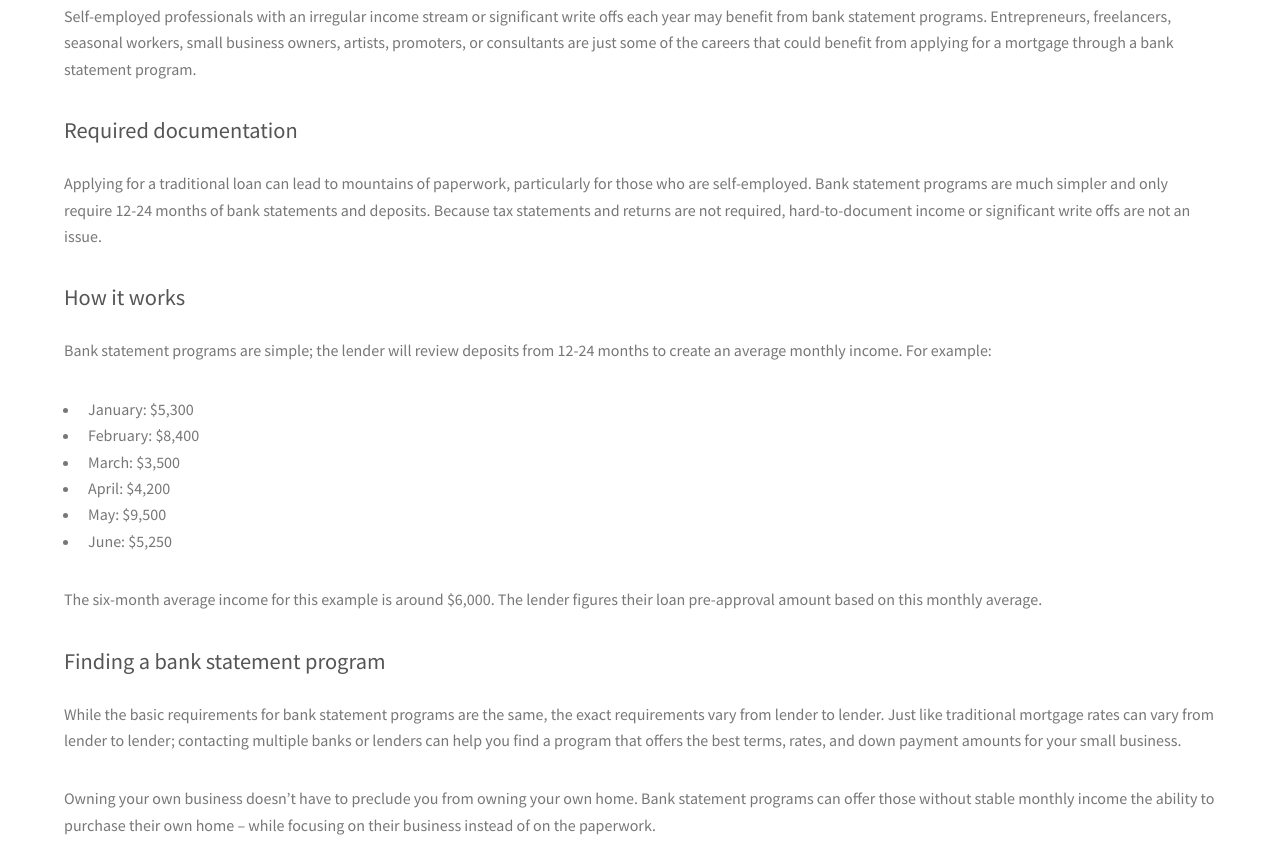
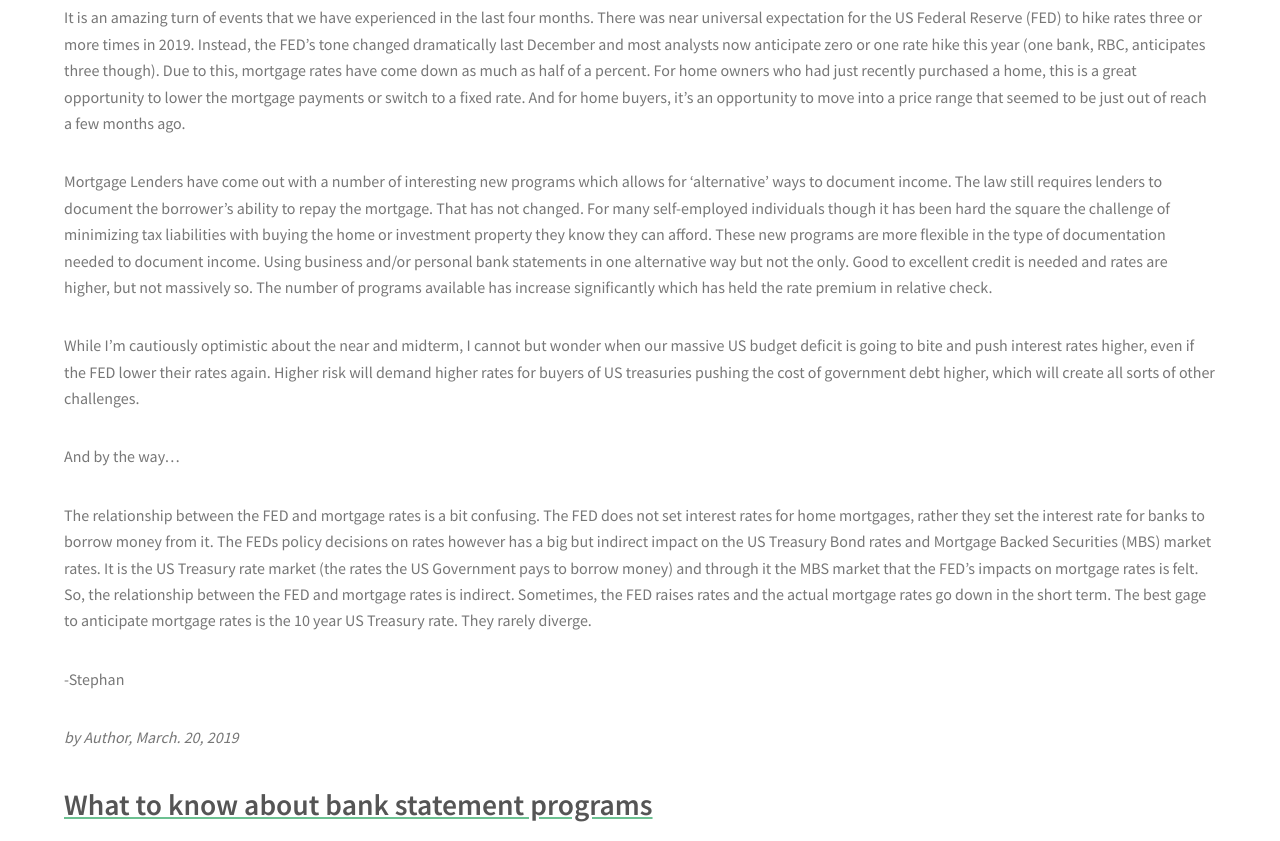
Before and after one commit to awiddy/Pacific-Mortgage, a plain HTML site: page blog/index.html in a window 1280 px wide. Shown: the part 1389-2230 px from the top of the page. Drawn offline with Linux system fonts and the light colour scheme.

Commit message:
Update index.html

```diff
--- a/blog/index.html
+++ b/blog/index.html
@@ -69,6 +69,39 @@
 				&emsp;&emsp; by Author, Sept. 3, 2018
 			</blockquote>
 			-->
+
+			<article id='blog-a-pivot'>
+             <a href="/blog/a-pivot-032019.html"> <h2><strong>A Pivot</strong></a>
+                    </h2>
+                        <figure>
+                            <img src="../images/A_Pivot.jpg" alt="What to know about “A Pivot"
+                                style="width:100%; max-width: 100%;">
+                            <!--style added to make image responsive-->
+                        </figure>
+
+                        <p>
+                        It is an amazing turn of events that we have experienced in the last four months. There was near universal expectation for the US Federal Reserve (FED) to hike rates three or more times in 2019. Instead, the FED’s tone changed dramatically last December and most analysts now anticipate zero or one rate hike this year (one bank, RBC, anticipates three though). Due to this, mortgage rates have come down as much as half of a percent. For home owners who had just recently purchased a home, this is a great opportunity to lower the mortgage payments or switch to a fixed rate. And for home buyers, it’s an opportunity to move into a price range that seemed to be just out of reach a few months ago.
+                        </p>
+                        <p>
+                        Mortgage Lenders have come out with a number of interesting new programs which allows for ‘alternative’ ways to document income. The law still requires lenders to document the borrower’s ability to repay the mortgage. That has not changed. For many self-employed individuals though it has been hard the square the challenge of minimizing tax liabilities with buying the home or investment property they know they can afford. These new programs are more flexible in the type of documentation needed to document income. Using business and/or personal bank statements in one alternative way but not the only. Good to excellent credit is needed and rates are higher, but not massively so. The number of programs available has increase significantly which has held the rate premium in relative check.
+                        </p>
+                        <p>
+                        While I’m cautiously optimistic about the near and midterm, I cannot but wonder when our massive US budget deficit is going to bite and push interest rates higher, even if the FED lower their rates again. Higher risk will demand higher rates for buyers of US treasuries pushing the cost of government debt higher, which will create all sorts of other challenges.
+                        </p>
+                        <p>
+                        And by the way…
+                        </p>
+                        <p>
+                        The relationship between the FED and mortgage rates is a bit confusing. The FED does not set interest rates for home mortgages, rather they set the interest rate for banks to borrow money from it. The FEDs policy decisions on rates however has a big but indirect impact on the US Treasury Bond rates and Mortgage Backed Securities (MBS) market rates. It is the US Treasury rate market (the rates the US Government pays to borrow money) and through it the MBS market that the FED’s impacts on mortgage rates is felt. So, the relationship between the FED and mortgage rates is indirect. Sometimes, the FED raises rates and the actual mortgage rates go down in the short term. The best gage to anticipate mortgage rates is the 10 year US Treasury rate. They rarely diverge.
+                        </p>
+                        <p>
+                        -Stephan
+                        </p>
+
+
+                        <p style="font-style:italic"> by Author, March. 20, 2019 </p>
+</article>
+
 
 		<article id='blog-about-bank-statement-programs'>
               <a href="/blog/what-to-know-about-bank-statement-programs-010119.html"><h2><strong>What to know about bank statement programs</strong>
```
